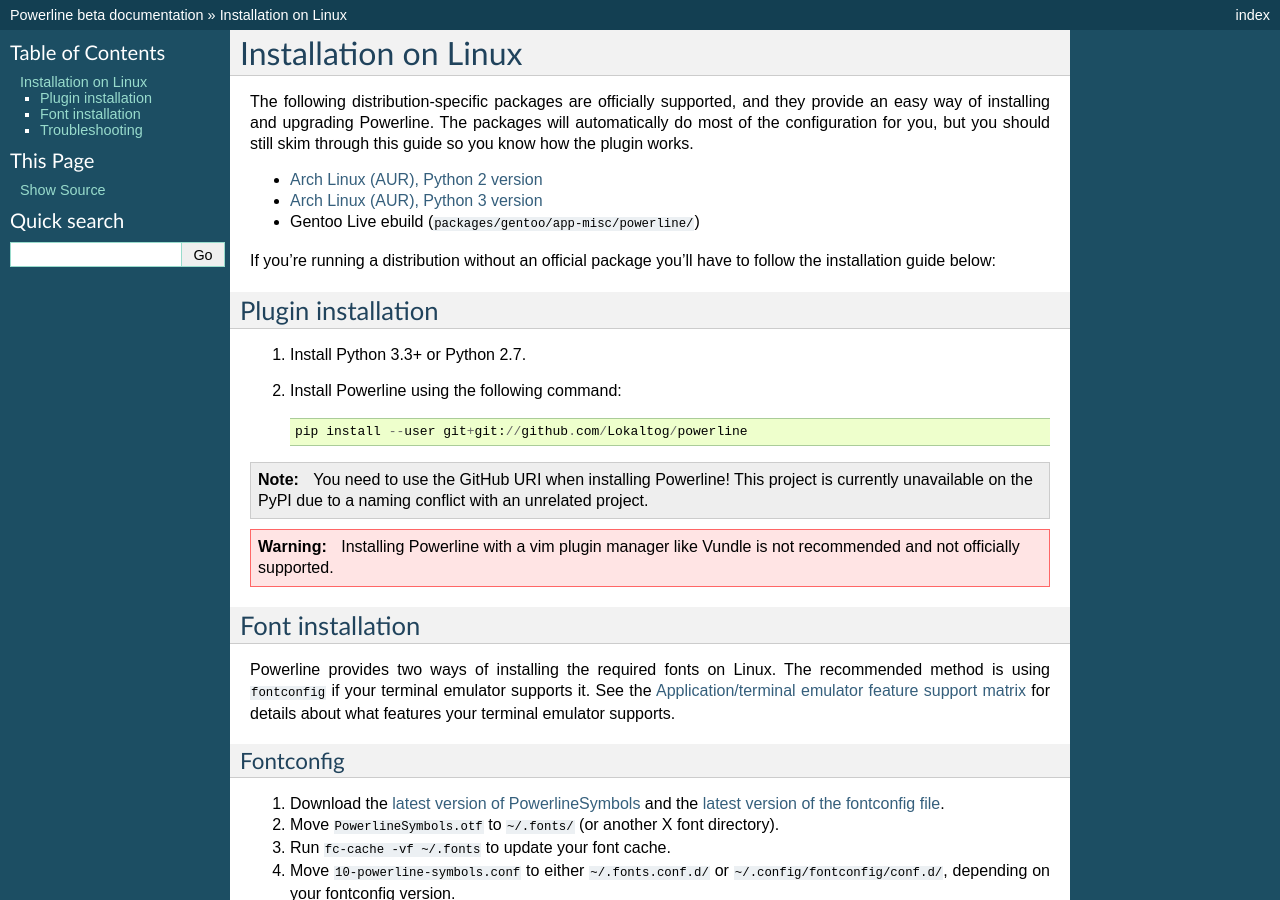
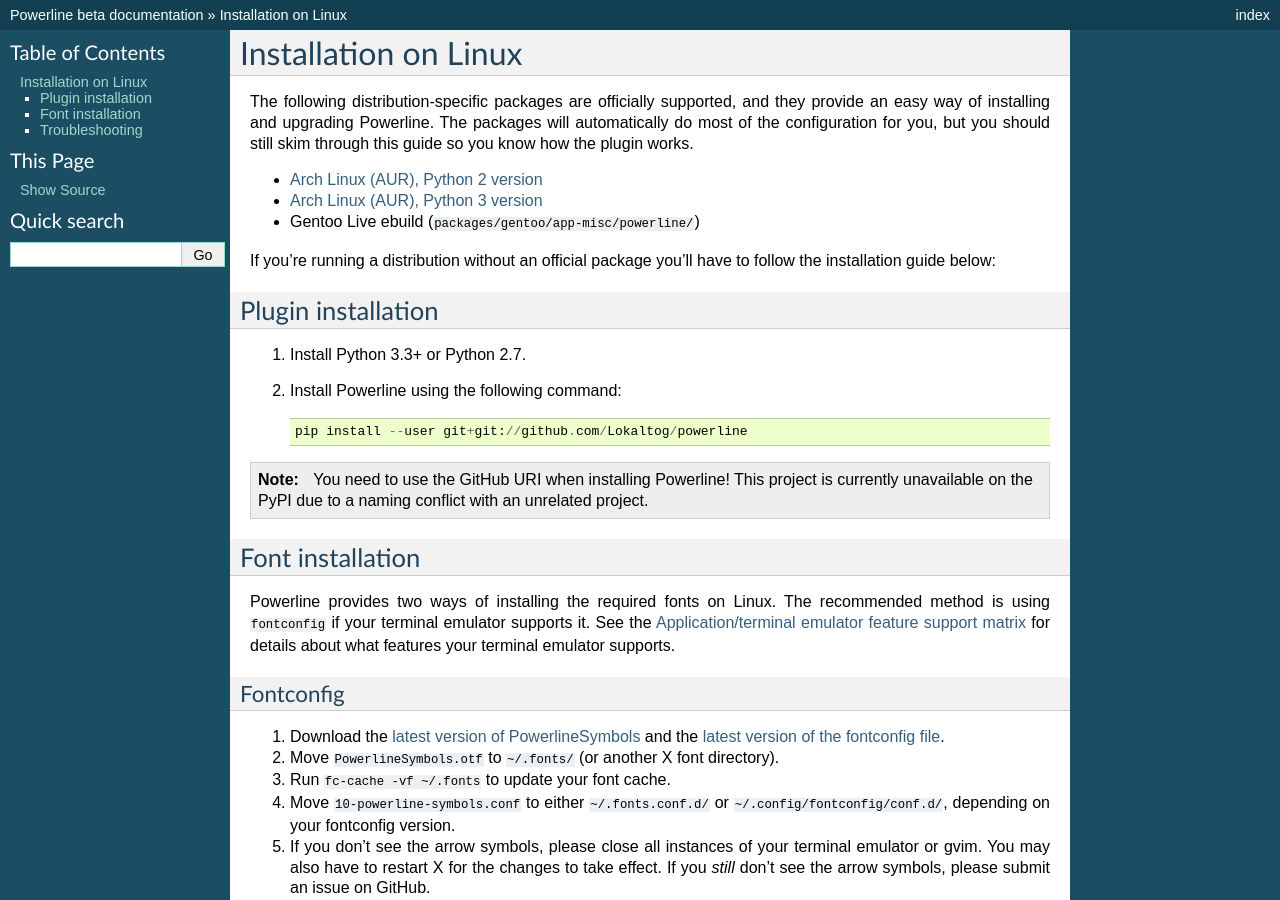
Before and after one commit to someyooyo/someyooyo, a Sphinx documentation site: the page built from docs/source/installation/linux.rst, in a window 1280 px wide and 900 px high. Built offline with Sphinx 7.4.7, drawn with Linux system fonts in a browser that asks for light colours.

Commit message:
Remove obsolete Vundle warning from docs

```diff
--- a/docs/source/installation/linux.rst
+++ b/docs/source/installation/linux.rst
@@ -29,9 +29,6 @@ Plugin installation
 .. note:: You need to use the GitHub URI when installing Powerline! This
    project is currently unavailable on the PyPI due to a naming conflict
    with an unrelated project.
-
-.. warning:: Installing Powerline with a vim plugin manager like Vundle is
-   not recommended and not officially supported.
 
 Font installation
 =================
--- a/docs/source/installation/osx.rst
+++ b/docs/source/installation/osx.rst
@@ -25,9 +25,6 @@ Python package
 .. note:: You need to use the GitHub URI when installing Powerline! This
    project is currently unavailable on the PyPI due to a naming conflict
    with an unrelated project.
-
-.. warning:: Installing Powerline with a vim plugin manager like Vundle is
-   not recommended and not officially supported.
 
 Vim installation
 ----------------
```
